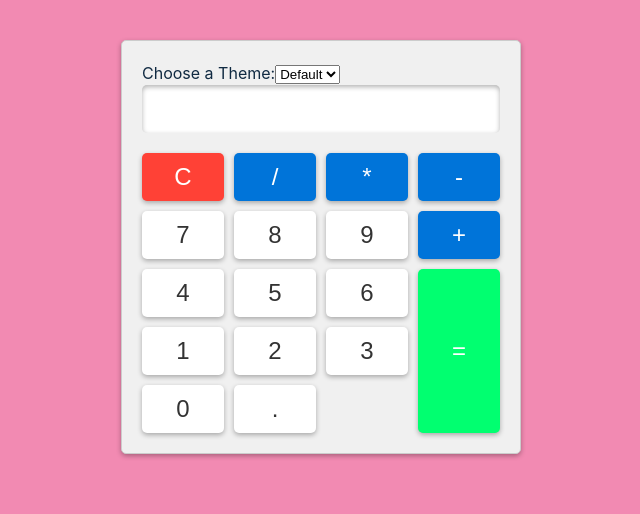
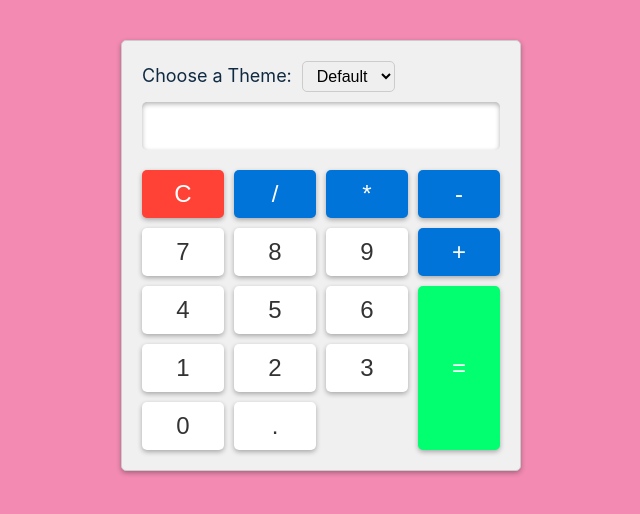
Before and after one commit to ebi2kh/react_simpleCalculator, a React (Create React App) app: page / in a window 1280 px wide. Shown: the top 514 px of the page, without its empty margins (319-959 px from the left). Built offline with nearby package versions, Linux system fonts and the light colour scheme.

Commit message:
add more theme and style drop input

```diff
--- a/src/App.css
+++ b/src/App.css
@@ -1,6 +1,22 @@
 * {
   box-sizing: border-box;
   margin: 0;
+}
+
+.theme-selector {
+  margin-bottom: 10px;
+}
+
+.theme-selector label {
+  font-size: 18px;
+  margin-right: 10px;
+}
+
+#themeSelect {
+  font-size: 16px;
+  padding: 5px 10px;
+  border: 1px solid #ccc;
+  border-radius: 5px;
 }
 
 .calculator {
--- a/src/App.js
+++ b/src/App.js
@@ -15,6 +15,16 @@ const themes = {
   green: {
     backgroundColor: '#00b894',
     buttonBgColor: '#009e74',
+    buttonTextColor: '#fff',
+  },
+  blue: {
+    backgroundColor: '#3498db',
+    buttonBgColor: '#2980b9',
+    buttonTextColor: '#fff',
+  },
+  red: {
+    backgroundColor: '#e74c3c',
+    buttonBgColor: '#c0392b',
     buttonTextColor: '#fff',
   },
 }
@@ -63,9 +73,11 @@ function App() {
           value={selectedTheme}
           onChange={(e) => setSelectedTheme(e.target.value)}
         >
-          <option value='default'>Default</option>
-          <option value='purple'>Purple</option>
-          <option value='green'>Green</option>
+          {Object.keys(themes).map((themeKey) => (
+            <option key={themeKey} value={themeKey}>
+              {themeKey.charAt(0).toUpperCase() + themeKey.slice(1)}
+            </option>
+          ))}
         </select>
       </div>
       <input type='text' id='result' value={inputValue} readOnly />
```
